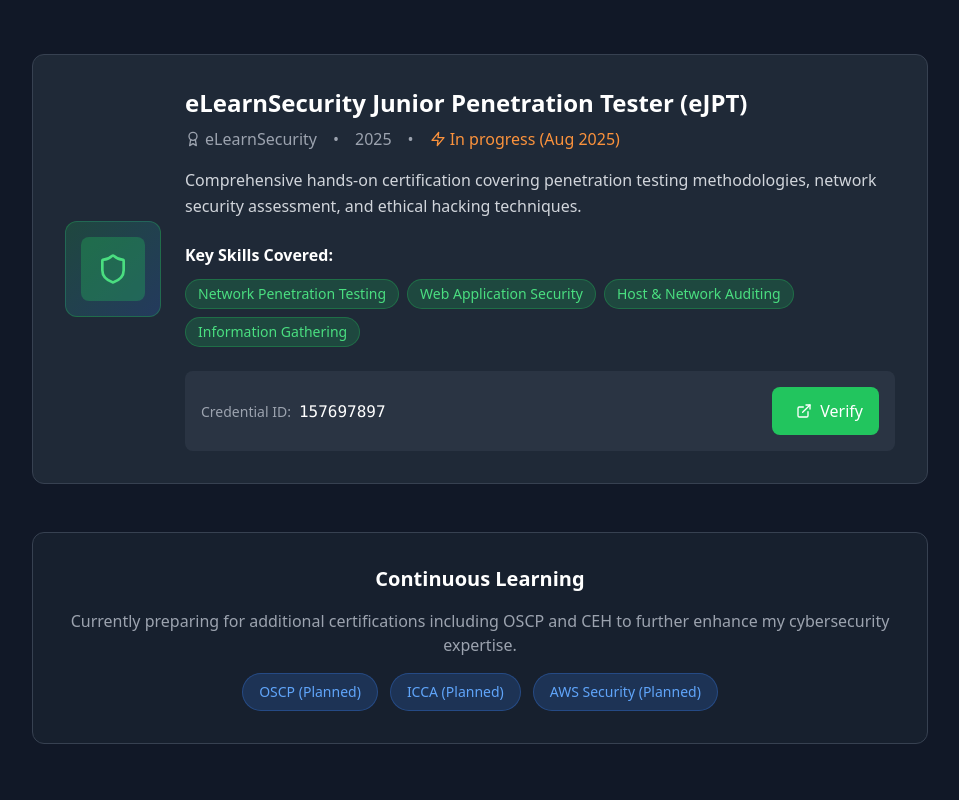
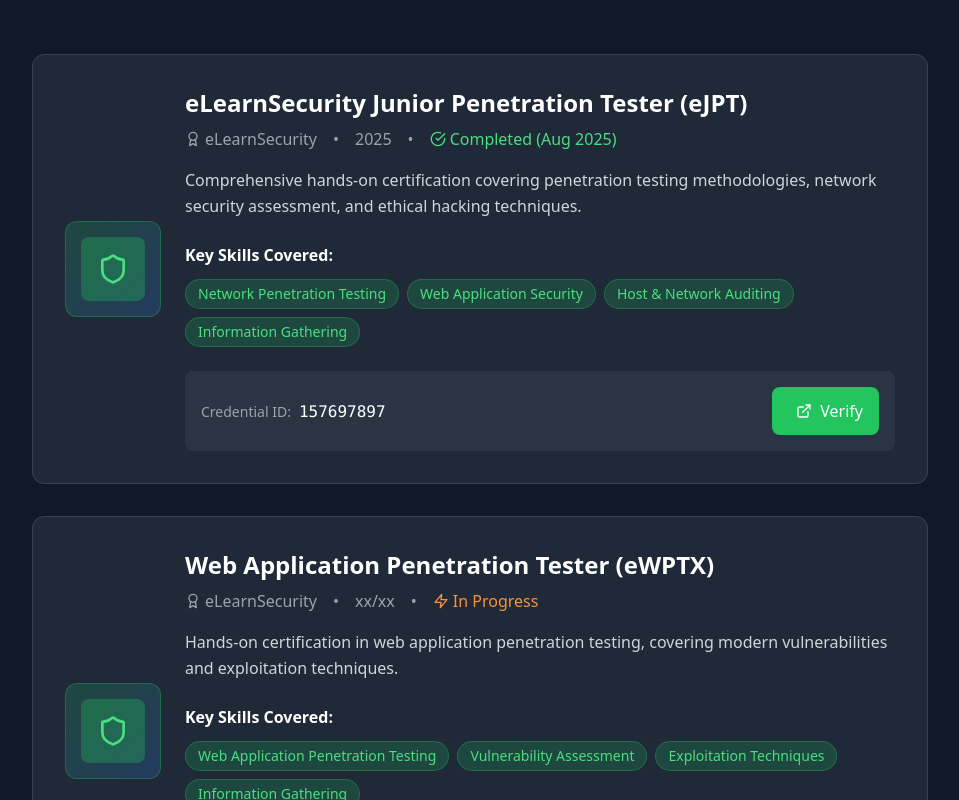
Before and after one commit to BrianLopezM99/portfolio2025, a React (Vite) app: page / in a window 1280 px wide. Shown: the part 4840-5640 px from the top of the page, without its empty margins (160-1119 px from the left). Built offline with nearby package versions, Linux system fonts and the light colour scheme.

Commit message:
feat: :lipstick: added new certification in progres eWPT

```diff
--- a/src/components/Certifications.tsx
+++ b/src/components/Certifications.tsx
@@ -11,7 +11,21 @@ const Certifications = () => {
       description: "Comprehensive hands-on certification covering penetration testing methodologies, network security assessment, and ethical hacking techniques.",
       skills: ["Network Penetration Testing", "Web Application Security", "Host & Network Auditing", "Information Gathering"],
       verified: true,
-      credentialId: "157697897"
+      credentialId: "157697897",
+      status: "Completed (Aug 2025)",
+      pending: false,
+    },
+    {
+      id: 2,
+      name: "Web Application Penetration Tester (eWPTX)",
+      issuer: "eLearnSecurity",
+      date: "xx/xx",
+      description: "Hands-on certification in web application penetration testing, covering modern vulnerabilities and exploitation techniques.",
+      skills: ["Web Application Penetration Testing", "Vulnerability Assessment", "Exploitation Techniques", "Information Gathering"],
+      verified: true,
+      credentialId: "xxxxxxxxx",
+      status: "In Progress",
+      pending: true,
     }
   ];
 
@@ -63,9 +77,11 @@ const Certifications = () => {
                         {cert.verified && (
                           <>
                             <span>•</span>
-                            <span className="flex items-center space-x-1 text-orange-400">
-                              <Zap className="w-4 h-4" />
-                              <span>In progress (Aug 2025)</span>
+                            <span
+                              className={`flex items-center space-x-1 ${cert.pending ? "text-orange-400" : " text-green-400"}`}
+                            >
+                              {cert.pending ? <Zap className="w-4 h-4" /> : <CheckCircle className="w-4 h-4" />}
+                              <span>{cert.status}</span>
                             </span>
                           </>
                         )}
```
